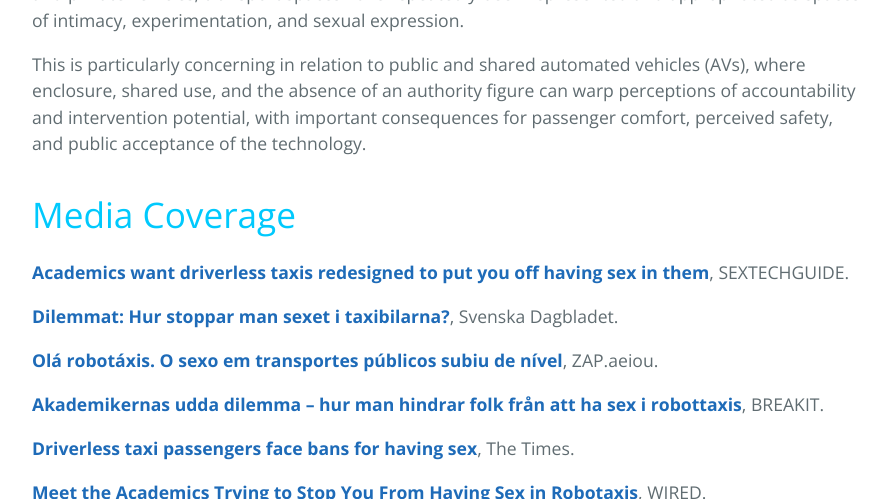
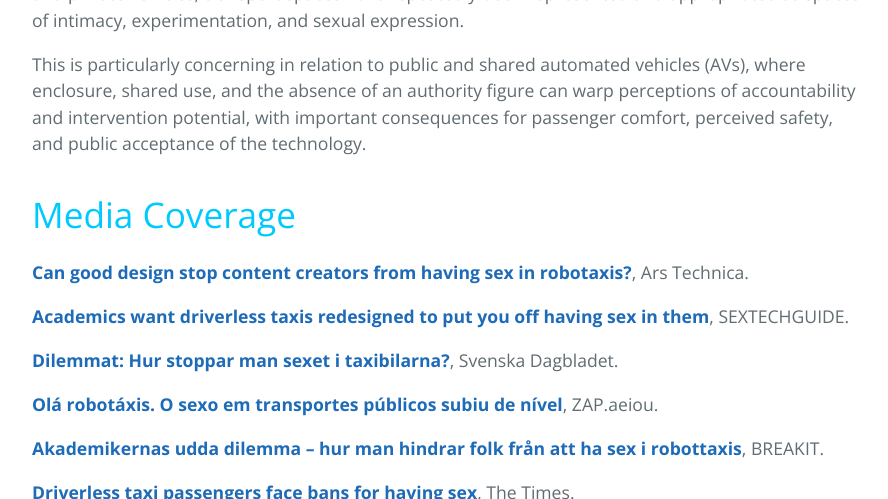
Before and after one commit to love-in-traffic/love-in-traffic.github.io, a Jekyll site: the page built from index.md, in a window 1280 px wide and 900 px high, scrolled down 421 px, cut to the strip 0-499 px from the top of the window. Shown: the whole strip, without its empty margins (192-1080 px from the left). Built offline with Jekyll 4.4.1, drawn with Linux system fonts in a browser that asks for light colours.

Commit message:
Update index.md

```diff
--- a/index.md
+++ b/index.md
@@ -7,6 +7,7 @@ From the Mile High Club and prom-night limousine rituals to Risky Business and P
 This is particularly concerning in relation to public and shared automated vehicles (AVs), where enclosure, shared use, and the absence of an authority figure can warp perceptions of accountability and intervention potential, with important consequences for passenger comfort, perceived safety, and public acceptance of the technology.
 
 # Media Coverage
+[**Can good design stop content creators from having sex in robotaxis?**](https://arstechnica.com/cars/2026/10/can-good-design-stop-content-creators-from-having-sex-in-robotaxis/?comments-page=1#comments), Ars Technica.
 
 [**Academics want driverless taxis redesigned to put you off having sex in them**](https://sextechguide.com/safety/academics-want-driverless-taxis-redesigned-to-put-you-off-having-sex-in-them/), SEXTECHGUIDE.
 
```
